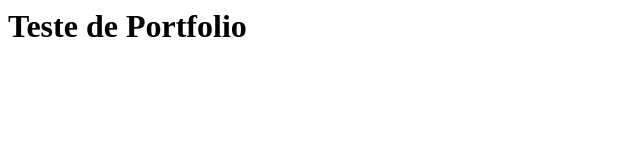
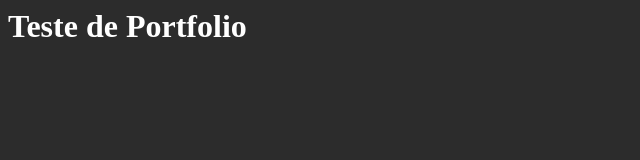
Before and after one commit to netoruben/portfolio, a plain HTML site: page index.html in a window 1280 px wide. Shown: the whole page, without its empty margins (0-640 px from the left). Drawn offline with nearby package versions, Linux system fonts and the light colour scheme.

Commit message:
+ Added styles folder

```diff
--- a/index.html
+++ b/index.html
@@ -1,5 +1,10 @@
-<html>
-    <body>
-        <h1>Teste de Portfolio</h1>
-    </body>
-</html>
+<head>
+    <title>C-Progress</title>
+    <meta name="viewport" content="width=device-width, initial-scale=1, shrink-to-fit=no">
+    <link rel="shortcut icon" href="favicon.ico">
+    <link rel="stylesheet" type="text/css" href="styles/style.css">
+    <link rel="stylesheet" href="https://cdnjs.cloudflare.com/ajax/libs/animate.css/3.7.2/animate.min.css">
+</head>
+<body>
+    <h1>Teste de Portfolio</h1>
+</body>
--- /dev/null
+++ b/styles/style.css
@@ -0,0 +1,7 @@
+body {
+    background-color: #2c2c2c;
+}
+
+h1 {
+    color: #fff;
+}
```
